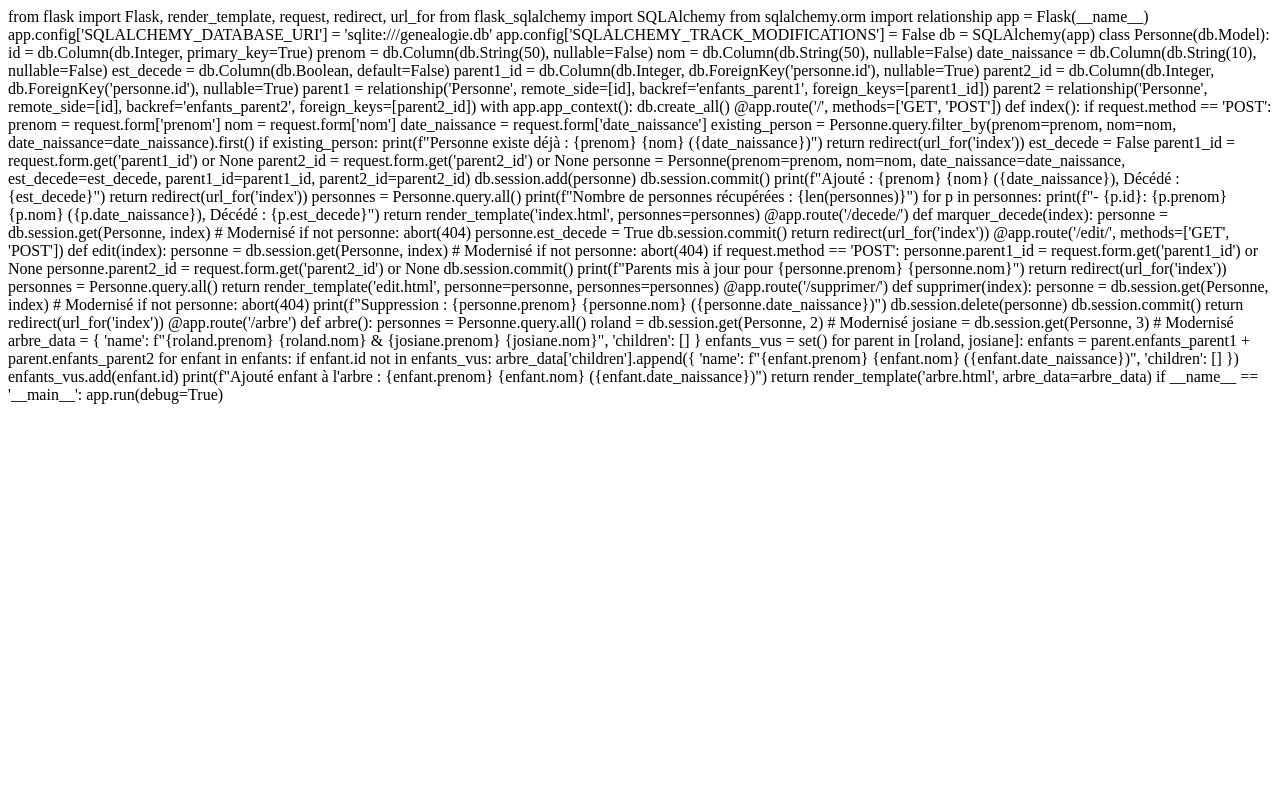
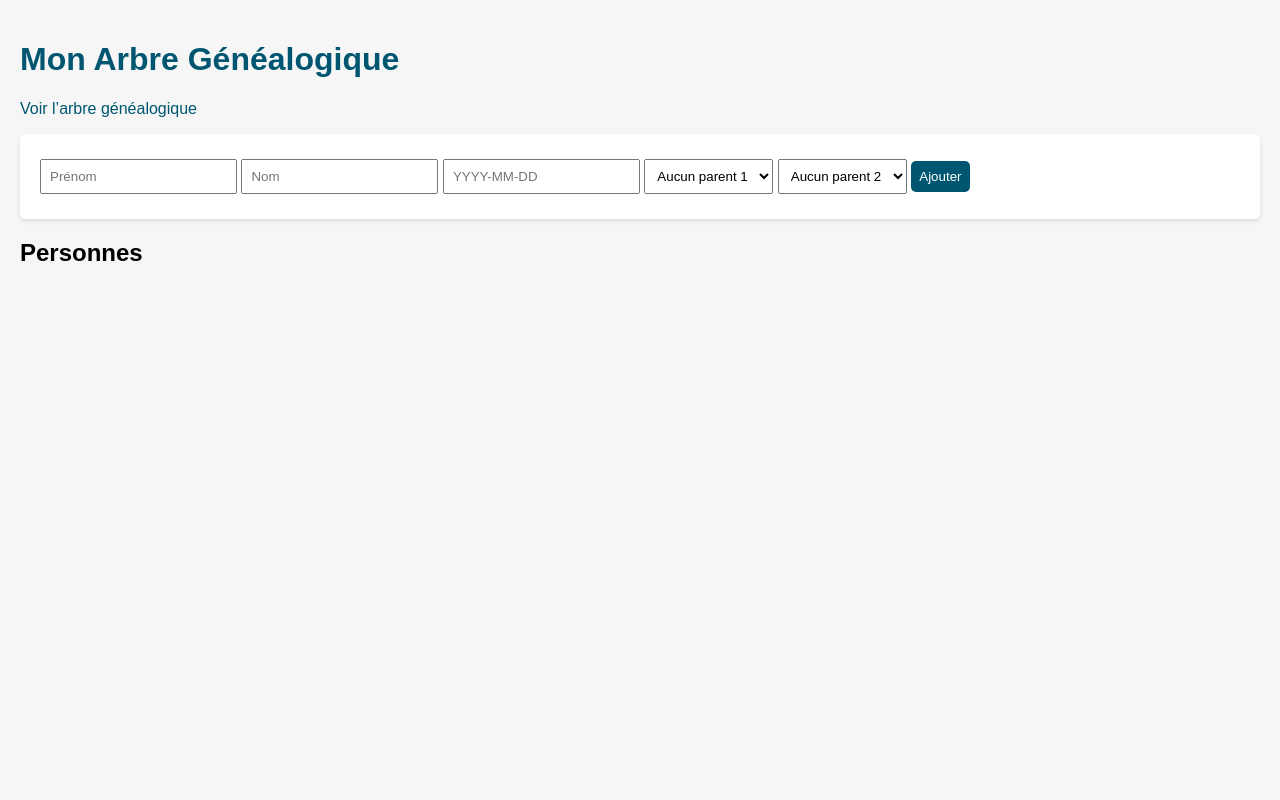
Before and after one commit to ishtarsu/genealogy-pro, a Flask app: page / in a window 1280 px wide. Run offline with Flask 3, Linux system fonts and the light colour scheme.

Commit message:
Update index.html

```diff
--- a/templates/index.html
+++ b/templates/index.html
@@ -1,107 +1,55 @@
-from flask import Flask, render_template, request, redirect, url_for
-from flask_sqlalchemy import SQLAlchemy
-from sqlalchemy.orm import relationship
-
-app = Flask(__name__)
-app.config['SQLALCHEMY_DATABASE_URI'] = 'sqlite:///genealogie.db'
-app.config['SQLALCHEMY_TRACK_MODIFICATIONS'] = False
-db = SQLAlchemy(app)
-
-class Personne(db.Model):
-    id = db.Column(db.Integer, primary_key=True)
-    prenom = db.Column(db.String(50), nullable=False)
-    nom = db.Column(db.String(50), nullable=False)
-    date_naissance = db.Column(db.String(10), nullable=False)
-    est_decede = db.Column(db.Boolean, default=False)
-    parent1_id = db.Column(db.Integer, db.ForeignKey('personne.id'), nullable=True)
-    parent2_id = db.Column(db.Integer, db.ForeignKey('personne.id'), nullable=True)
-
-    parent1 = relationship('Personne', remote_side=[id], backref='enfants_parent1', foreign_keys=[parent1_id])
-    parent2 = relationship('Personne', remote_side=[id], backref='enfants_parent2', foreign_keys=[parent2_id])
-
-with app.app_context():
-    db.create_all()
-
-@app.route('/', methods=['GET', 'POST'])
-def index():
-    if request.method == 'POST':
-        prenom = request.form['prenom']
-        nom = request.form['nom']
-        date_naissance = request.form['date_naissance']
-        existing_person = Personne.query.filter_by(prenom=prenom, nom=nom, date_naissance=date_naissance).first()
-        if existing_person:
-            print(f"Personne existe déjà : {prenom} {nom} ({date_naissance})")
-            return redirect(url_for('index'))
-        est_decede = False
-        parent1_id = request.form.get('parent1_id') or None
-        parent2_id = request.form.get('parent2_id') or None
-        personne = Personne(prenom=prenom, nom=nom, date_naissance=date_naissance,
-                           est_decede=est_decede, parent1_id=parent1_id, parent2_id=parent2_id)
-        db.session.add(personne)
-        db.session.commit()
-        print(f"Ajouté : {prenom} {nom} ({date_naissance}), Décédé : {est_decede}")
-        return redirect(url_for('index'))
-
-    personnes = Personne.query.all()
-    print(f"Nombre de personnes récupérées : {len(personnes)}")
-    for p in personnes:
-        print(f"- {p.id}: {p.prenom} {p.nom} ({p.date_naissance}), Décédé : {p.est_decede}")
-    return render_template('index.html', personnes=personnes)
-
-@app.route('/decede/<int:index>')
-def marquer_decede(index):
-    personne = db.session.get(Personne, index)  # Modernisé
-    if not personne:
-        abort(404)
-    personne.est_decede = True
-    db.session.commit()
-    return redirect(url_for('index'))
-
-@app.route('/edit/<int:index>', methods=['GET', 'POST'])
-def edit(index):
-    personne = db.session.get(Personne, index)  # Modernisé
-    if not personne:
-        abort(404)
-    if request.method == 'POST':
-        personne.parent1_id = request.form.get('parent1_id') or None
-        personne.parent2_id = request.form.get('parent2_id') or None
-        db.session.commit()
-        print(f"Parents mis à jour pour {personne.prenom} {personne.nom}")
-        return redirect(url_for('index'))
-    personnes = Personne.query.all()
-    return render_template('edit.html', personne=personne, personnes=personnes)
-
-@app.route('/supprimer/<int:index>')
-def supprimer(index):
-    personne = db.session.get(Personne, index)  # Modernisé
-    if not personne:
-        abort(404)
-    print(f"Suppression : {personne.prenom} {personne.nom} ({personne.date_naissance})")
-    db.session.delete(personne)
-    db.session.commit()
-    return redirect(url_for('index'))
-
-@app.route('/arbre')
-def arbre():
-    personnes = Personne.query.all()
-    roland = db.session.get(Personne, 2)  # Modernisé
-    josiane = db.session.get(Personne, 3)  # Modernisé
-    arbre_data = {
-        'name': f"{roland.prenom} {roland.nom} & {josiane.prenom} {josiane.nom}",
-        'children': []
-    }
-    enfants_vus = set()
-    for parent in [roland, josiane]:
-        enfants = parent.enfants_parent1 + parent.enfants_parent2
-        for enfant in enfants:
-            if enfant.id not in enfants_vus:
-                arbre_data['children'].append({
-                    'name': f"{enfant.prenom} {enfant.nom} ({enfant.date_naissance})",
-                    'children': []
-                })
-                enfants_vus.add(enfant.id)
-                print(f"Ajouté enfant à l'arbre : {enfant.prenom} {enfant.nom} ({enfant.date_naissance})")
-    return render_template('arbre.html', arbre_data=arbre_data)
-
-if __name__ == '__main__':
-    app.run(debug=True)
+<!DOCTYPE html>
+<html>
+<head>
+    <title>Généalogie Web</title>
+    <style>
+        body { font-family: Arial, sans-serif; margin: 0; padding: 20px; background-color: #f5f6f5; }
+        h1 { color: #005670; }
+        .form-container { background-color: white; padding: 20px; border-radius: 5px; box-shadow: 0 2px 4px rgba(0,0,0,0.1); margin-bottom: 20px; }
+        input, button, select { padding: 8px; margin: 5px 0; }
+        button { background-color: #005670; color: white; border: none; border-radius: 5px; cursor: pointer; }
+        button:hover { background-color: #003d4f; }
+        .personne { background-color: white; padding: 10px; margin: 10px 0; border-radius: 5px; box-shadow: 0 1px 3px rgba(0,0,0,0.1); }
+        .decede { text-decoration: line-through; color: #d9534f; }
+        a { color: #005670; text-decoration: none; }
+        a:hover { text-decoration: underline; }
+    </style>
+</head>
+<body>
+    <h1>Mon Arbre Généalogique</h1>
+    <p><a href="/arbre">Voir l’arbre généalogique</a></p>
+    <div class="form-container">
+        <form action="/" method="post">
+            <input type="text" name="prenom" placeholder="Prénom" required>
+            <input type="text" name="nom" placeholder="Nom" required>
+            <input type="text" name="date_naissance" placeholder="YYYY-MM-DD" required>
+            <select name="parent1_id">
+                <option value="">Aucun parent 1</option>
+                {% for personne in personnes %}
+                    <option value="{{ personne.id }}">{{ personne.prenom }} {{ personne.nom }} ({{ personne.date_naissance }})</option>
+                {% endfor %}
+            </select>
+            <select name="parent2_id">
+                <option value="">Aucun parent 2</option>
+                {% for personne in personnes %}
+                    <option value="{{ personne.id }}">{{ personne.prenom }} {{ personne.nom }} ({{ personne.date_naissance }})</option>
+                {% endfor %}
+            </select>
+            <button type="submit">Ajouter</button>
+        </form>
+    </div>
+    <h2>Personnes</h2>
+    {% for personne in personnes %}
+        <div class="personne {% if personne.est_decede is sameas true %}decede{% endif %}">
+            {{ personne.prenom }} {{ personne.nom }} ({{ personne.date_naissance }}) - Décédé : {{ personne.est_decede }}
+            {% if personne.parent1 %} - Parent 1: {{ personne.parent1.prenom }} {{ personne.parent1.nom }} {% endif %}
+            {% if personne.parent2 %} - Parent 2: {{ personne.parent2.prenom }} {{ personne.parent2.nom }} {% endif %}
+            {% if personne.est_decede is sameas false %}
+                <a href="/decede/{{ personne.id }}">Marquer comme décédé</a> |
+            {% endif %}
+            <a href="/edit/{{ personne.id }}">Modifier</a> |
+            <a href="/supprimer/{{ personne.id }}" onclick="return confirm('Voulez-vous vraiment supprimer {{ personne.prenom }} {{ personne.nom }} ?');">Supprimer</a>
+        </div>
+    {% endfor %}
+</body>
+</html>
```
